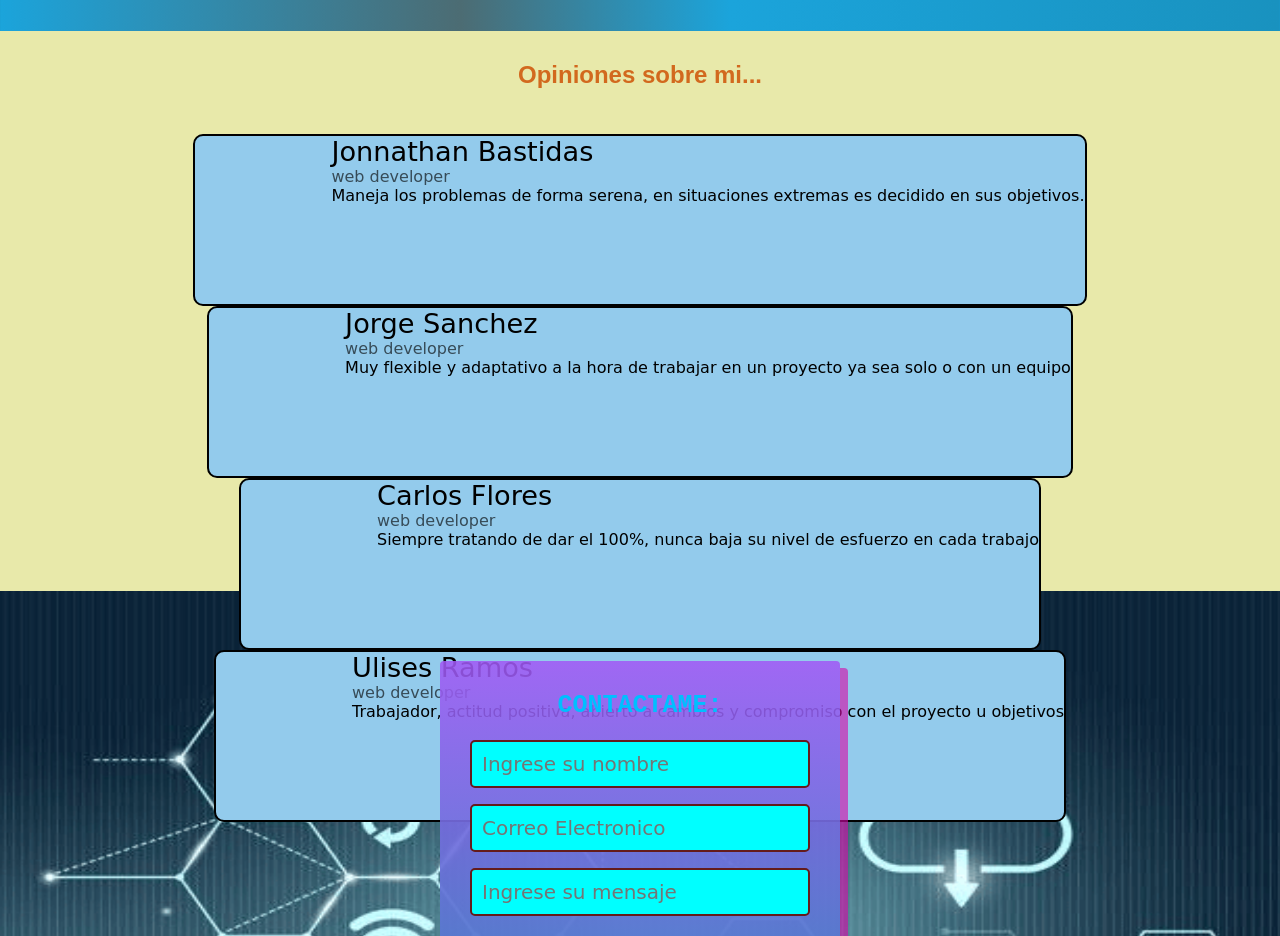
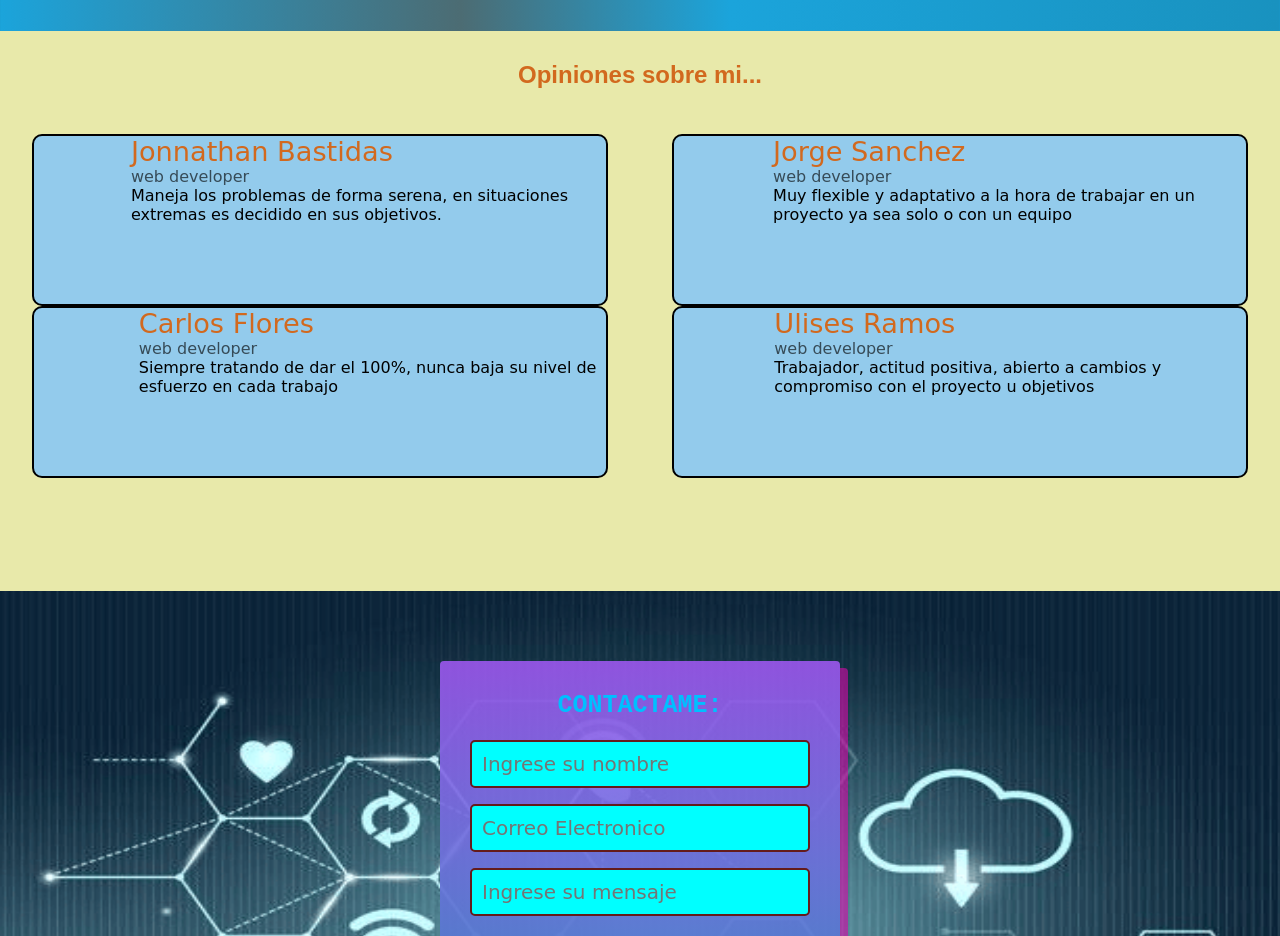
Before and after one commit to BJOZ95/Proyecto, a plain HTML site: page index.html in a window 1280 px wide. Shown: the part 4540-5476 px from the top of the page. Drawn offline with nearby package versions, Linux system fonts and the light colour scheme; a web font is replaced by a local one.

Commit message:
versión 4

```diff
--- a/css/edit.css
+++ b/css/edit.css
@@ -500,8 +500,10 @@ nav.contenedor{
     border: 3px solid var;
     font-family:cursive;
     background: rgb(147, 203, 236);
-    box-sizing: 70px;
+    box-sizing: border-box;
     border: 2px solid black;
+    width: 45%;
+
 
 }
 .nombre-usuario{
@@ -509,6 +511,7 @@ nav.contenedor{
     font-weight: 500;
     font-style: normal;
     margin-bottom: 0;
+    color: chocolate;
 }
 
 .usuario-trabajo {
@@ -522,6 +525,7 @@ nav.contenedor{
 .comentario-usuario p {
     font-style: normal;
     font-weight: normal;
+    width: 90%%;
 }
 .contactame{
     height: 100vh;
--- a/index.html
+++ b/index.html
@@ -179,6 +179,7 @@
                 <h1 class="nombre-usuario">Jorge Sanchez</h1>
                 <h2 class="usuario-trabajo">web developer</h2>
                 <p>Muy flexible y adaptativo a la hora de trabajar en un proyecto ya sea solo o con un equipo </p>
+                <p></p>
               </div>
             </article>
             <article class="comentario-usuario">
```
